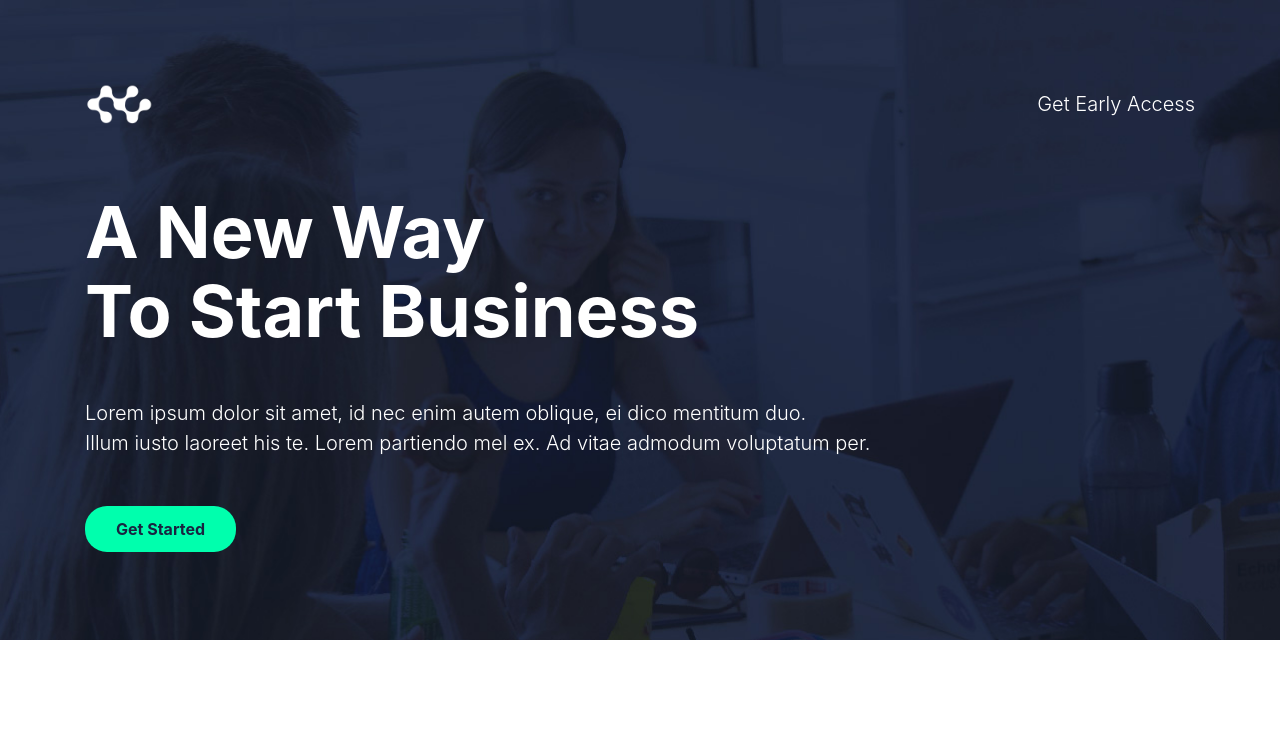
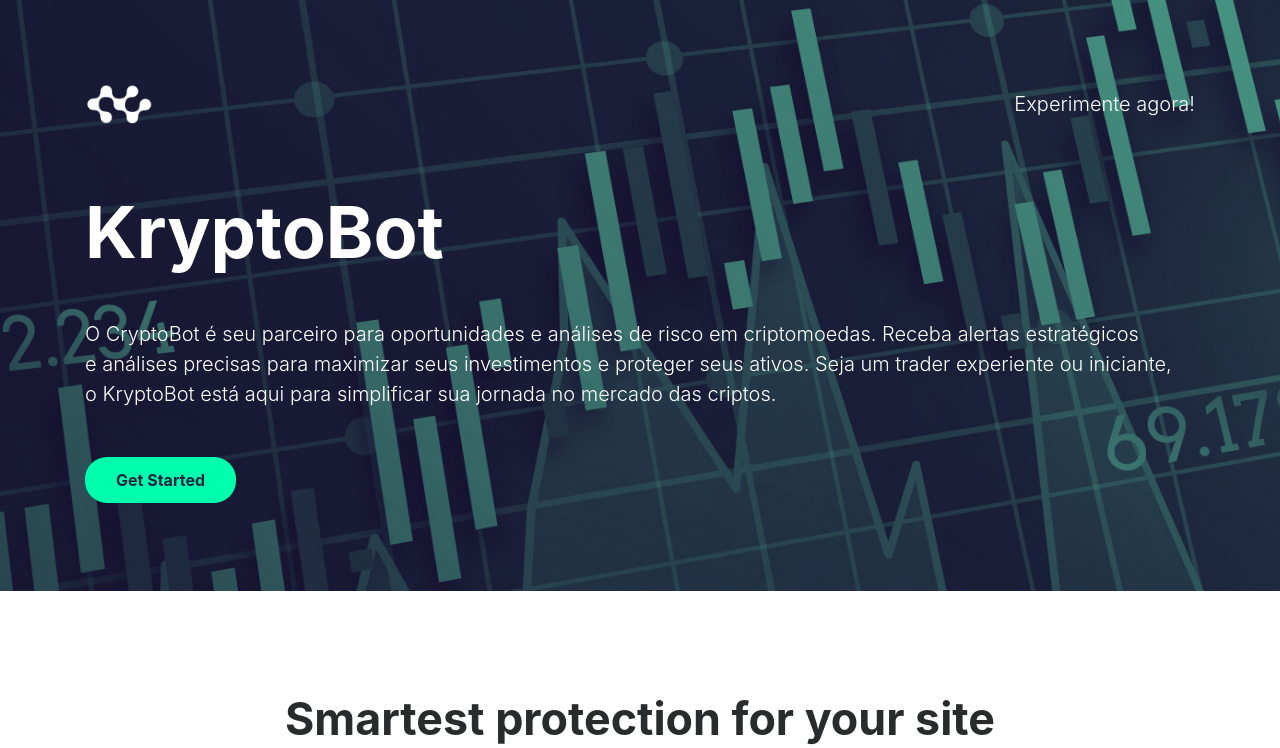
Before and after one commit to rgcoelho01/krypto, a plain HTML site: page index.html in a window 1280 px wide. Shown: the top 748 px of the page. Drawn offline with Linux system fonts and the light colour scheme.

Commit message:
alteração de banner

```diff
--- a/index.html
+++ b/index.html
@@ -19,7 +19,7 @@
 
 <body>
     <!-- banner -->
-    <div class="jumbotron jumbotron-fluid" id="banner" style="background-image: url(img/banner-bk.jpg);">
+    <div class="jumbotron jumbotron-fluid" id="banner" style="background-image: url(img/d4d79.jpg);">
         <div class="container text-center text-md-left">
             <header>
                 <div class="row justify-content-between">
@@ -27,17 +27,18 @@
                         <img src="img/logo.png" alt="logo">
                     </div>
                     <div class="col-6 align-self-center text-right">
-                        <a href="#" class="text-white lead">Get Early Access</a>
+                        <a href="#" class="text-white lead">Experimente agora!</a>
                     </div>
                 </div>
             </header>
             <h1 data-aos="fade" data-aos-easing="linear" data-aos-duration="1000" data-aos-once="true" class="display-3 text-white font-weight-bold my-5">
-            	A New Way<br>
-            	To Start Business
+            	KryptoBot<br>
+            	<!--To Start Business-->
             </h1>
             <p data-aos="fade" data-aos-easing="linear" data-aos-duration="1000" data-aos-once="true" class="lead text-white my-4">
-                Lorem ipsum dolor sit amet, id nec enim autem oblique, ei dico mentitum duo.
-                <br> Illum iusto laoreet his te. Lorem partiendo mel ex. Ad vitae admodum voluptatum per.
+                O CryptoBot é seu parceiro para oportunidades e análises de risco em criptomoedas. Receba alertas estratégicos
+                <br> e análises precisas para maximizar seus investimentos e proteger seus ativos. Seja um trader experiente ou iniciante,
+                <br> o KryptoBot está aqui para simplificar sua jornada no mercado das criptos.
             </p>
             <a href="#" data-aos="fade" data-aos-easing="linear" data-aos-duration="1000" data-aos-once="true" class="btn my-4 font-weight-bold atlas-cta cta-green">Get Started</a>
         </div>
```
